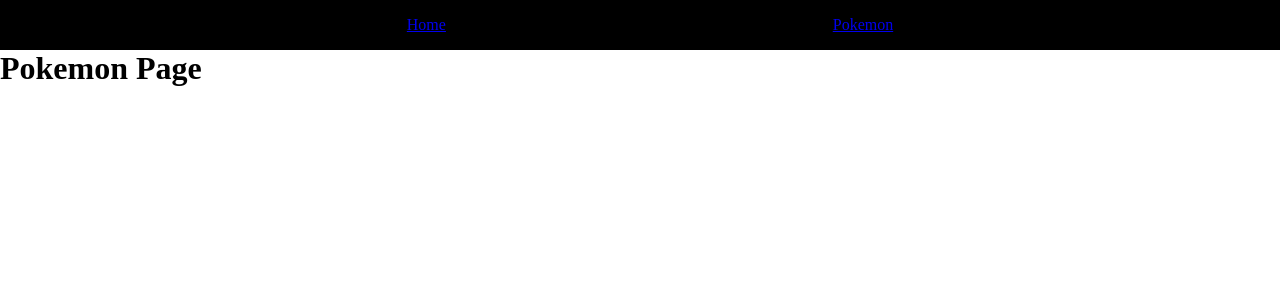
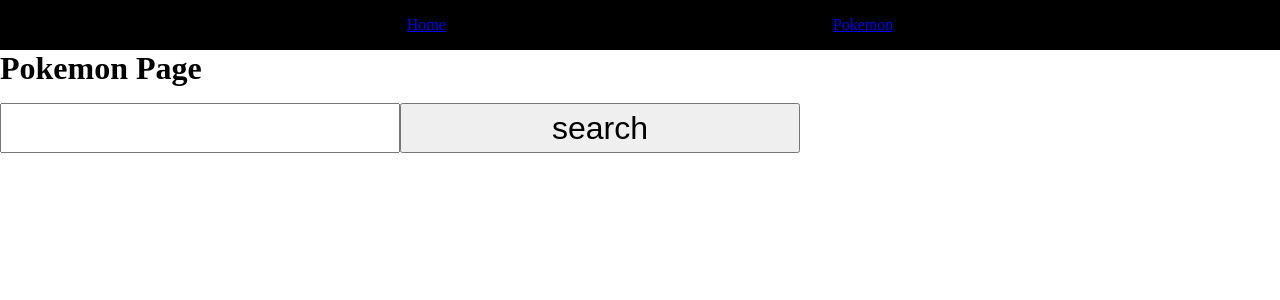
Before and after one commit to evanjschmitt/N317-wk04, a Next.js app: page /pokemon in a window 1280 px wide. Shown: the top 300 px of the page. Built offline with nearby package versions, Linux system fonts and the light colour scheme.

Commit message:
Added API Functionality / Search Function

```diff
--- a/src/app/pokemon/page.js
+++ b/src/app/pokemon/page.js
@@ -1,7 +1,40 @@
+"use client";
+import { useState } from "react";
+import pokeStyles from "./pokemon.module.css"
+
+
+//Pokemon Data
+/**
+ * @typedef {Object} pokemonApiObject
+ * @description This is the object for a Pokemon
+ * @prop {String} name Name of Pokemon
+ * @prop {Object} sprites Object w all sprite refs
+ * @prop {String} sprites.front_default default sprite img
+ * @prop {Number} height Height of Pokemon (mult by 10 to make cm)
+ * @prop {Number} weight Weight of Pokemon (div by 10 to make kg)
+ */
+
+
 export default function Pokemon() {
+    /**
+     * @type {[pokemonApiObject, function]}
+     */
+    const [pokemon, setPokemon] =useState({});
+    /**
+     * @type {[String, Function]}
+     */
+    const [searchTerm, setSearchTerm] =useState("");
+    function changeSearchTerm(e) {
+        setSearchTerm(e.currentTarget.value)
+    }
+
     return(<main>
         <main>
              <h1>Pokemon Page</h1>
+             <div className={pokeStyles.search}>
+                <input type="search" id="search" name="search" value={searchTerm} onChange={changeSearchTerm}></input>
+                <input name="search"type="button" value="search"></input>
+             </div>
         </main>
 
 
--- /dev/null
+++ b/src/app/pokemon/pokemon.module.css
@@ -0,0 +1,10 @@
+.search input {
+    width: 200px;
+    height: 50px;
+    font-size: 32px;
+
+}
+
+.search input[name="search"] {
+    width: 400px;
+}
```
